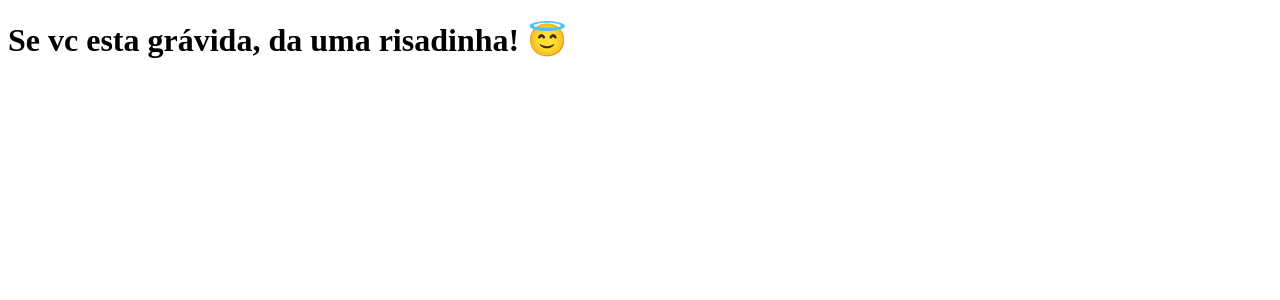
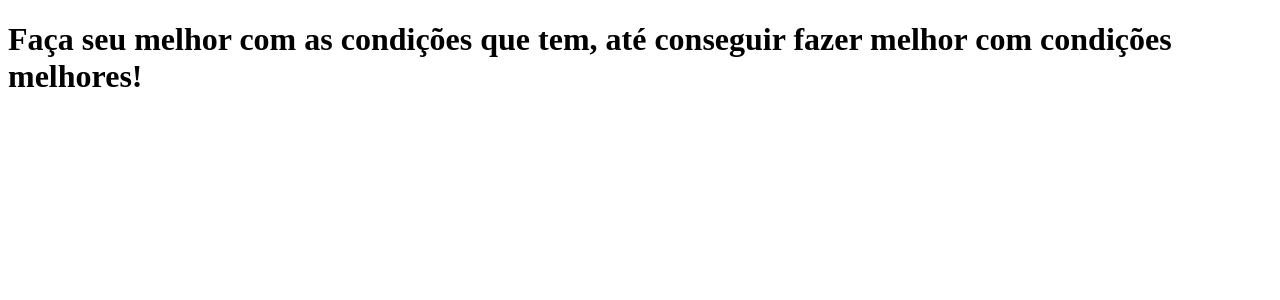
Before and after one commit to GabrielPRDF/clone-tabnews, a Next.js app: page / in a window 1280 px wide. Shown: the top 300 px of the page. Built offline with nearby package versions, Linux system fonts and the light colour scheme.

Commit message:
Alter message for motivation

```diff
--- a/pages/index.js
+++ b/pages/index.js
@@ -1,5 +1,5 @@
 function Home() {
-    return <h1>Se vc esta grávida, da uma risadinha! &#128519;</h1>
+    return <h1>Faça seu melhor com as condições que tem, até conseguir fazer melhor com condições melhores!</h1>
 }
 
 export default Home;
```
